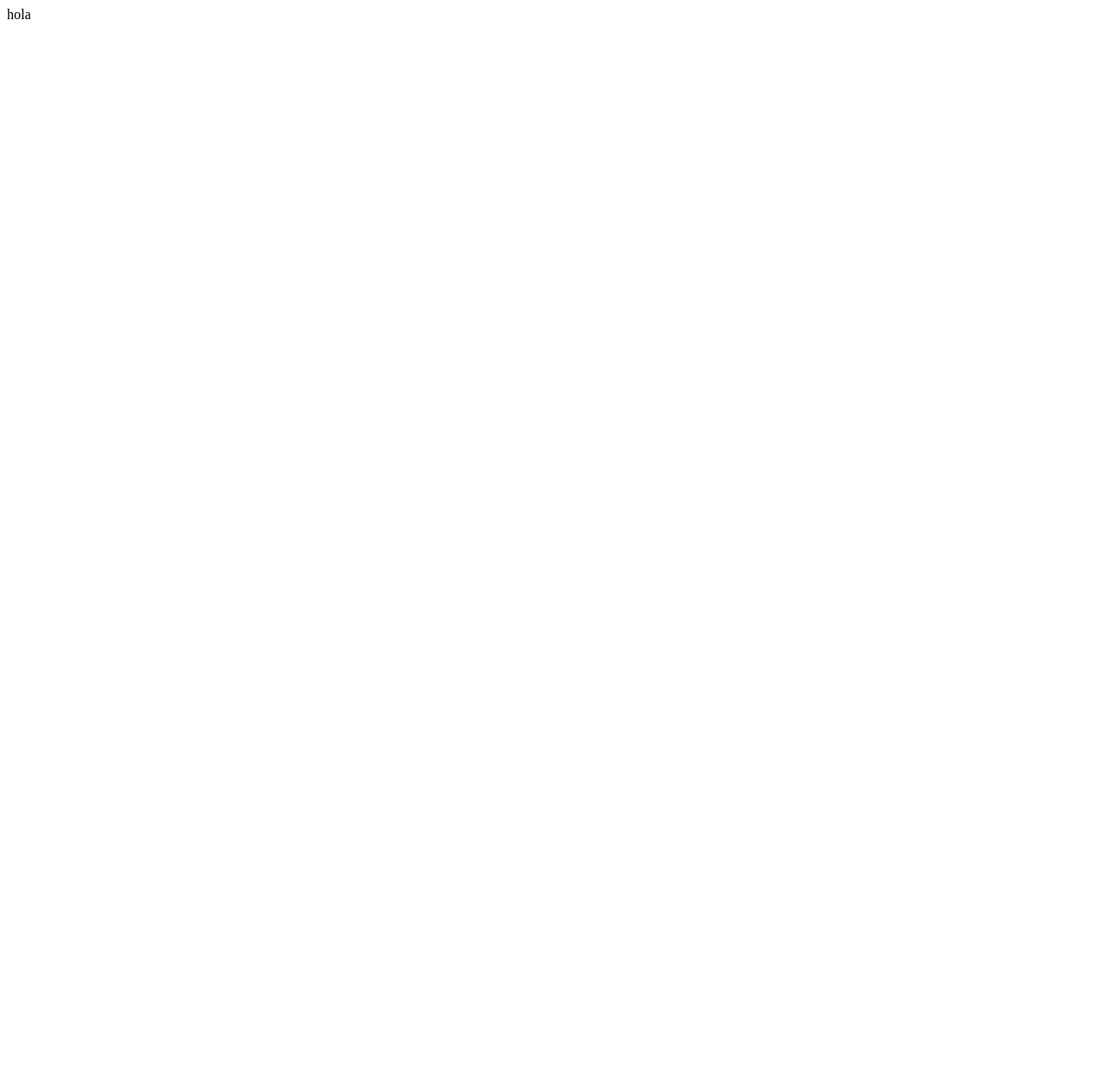
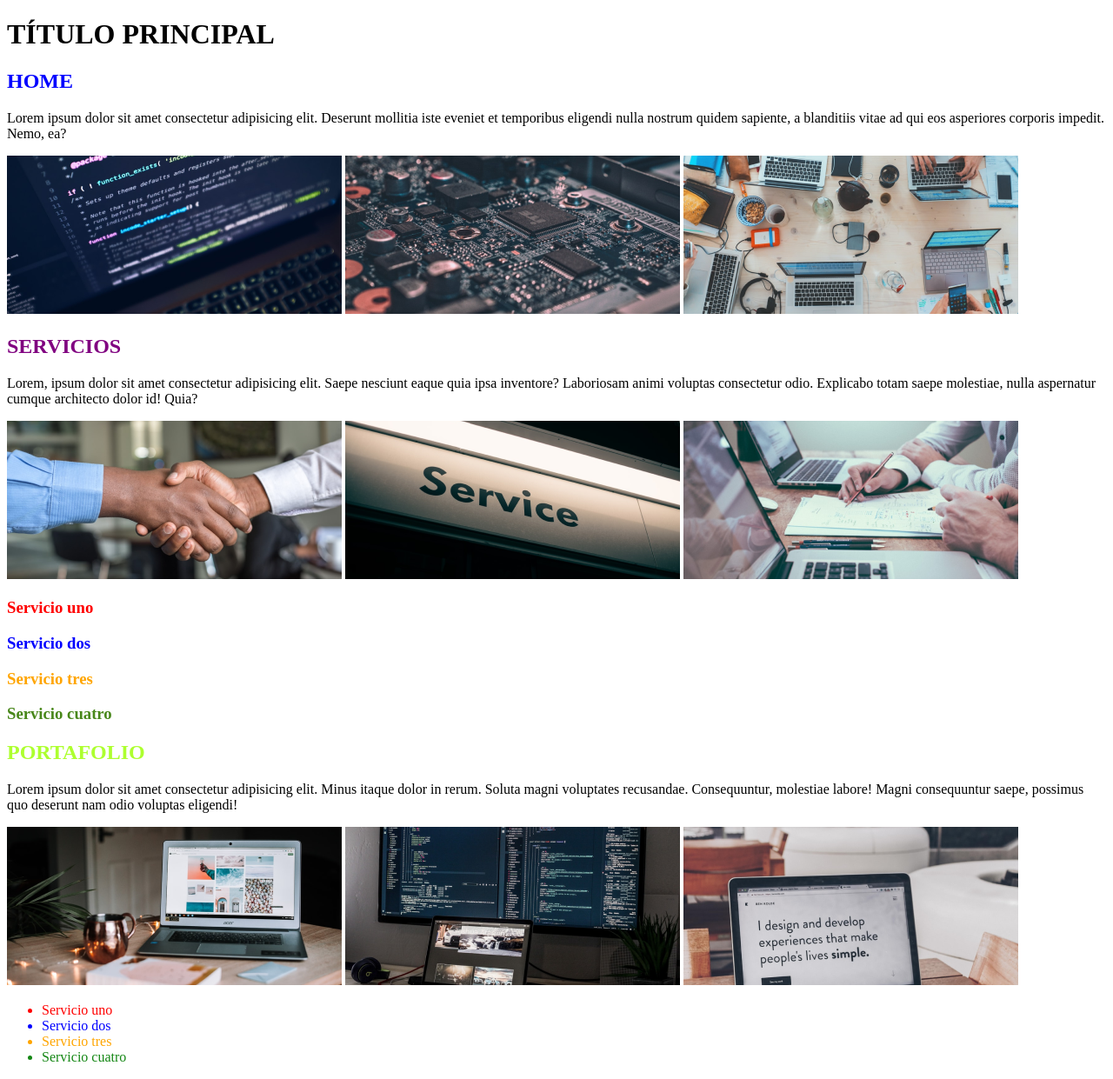
Before and after one commit to lesslylhe/ejemplon, a plain HTML site: page index.html in a window 1280 px wide. Shown: the whole page at 87% size. Before the commit the page ends 800 px from the top, so only its background shows below. Drawn offline with Linux system fonts and the light colour scheme.

Commit message:
modified

```diff
--- a/index.html
+++ b/index.html
@@ -1,11 +1,46 @@
 <!DOCTYPE html>
 <html lang="en">
+
 <head>
     <meta charset="UTF-8">
     <meta name="viewport" content="width=device-width, initial-scale=1.0">
     <title>Document</title>
 </head>
+
 <body>
-    hola
+    <h1>TÍTULO PRINCIPAL</h1>
+    <SECtion>
+        <h1 style="color: blue;">HOME</h1>
+        <p>Lorem ipsum dolor sit amet consectetur adipisicing elit. Deserunt mollitia iste eveniet et temporibus eligendi nulla nostrum quidem sapiente, a blanditiis vitae ad qui eos asperiores corporis impedit. Nemo, ea?</p>
+        <img src="./Rectangle 2.png" alt="" srcset="">
+        <img src="./Rectangle 3.png" alt="" srcset="">
+        <img src="./Rectangle 4.png" alt="" srcset="">
+    </SECtion>
+    <section>
+        <h1 style="color:purple;">SERVICIOS</h1>
+        <P>Lorem, ipsum dolor sit amet consectetur adipisicing elit. Saepe nesciunt eaque quia ipsa inventore? Laboriosam animi voluptas consectetur odio. Explicabo totam saepe molestiae, nulla aspernatur cumque architecto dolor id! Quia?</P>
+        <img src="./Rectangle 5.png" alt="" srcset="">
+        <img src="./Rectangle 6.png" alt="" srcset="">
+        <img src="./Rectangle 7.png" alt="" srcset="">
+
+        <h3 style="color:red;">Servicio uno  </h2>
+        <h3 style="color:blue;">Servicio dos</h2>
+        <h3 style="color:orange;">Servicio tres</h2>
+        <h3 style="color:rgb(72, 135, 26);">Servicio cuatro</h2>
+    </section>
+    <section>
+        <h2 style="color:greenyellow;">PORTAFOLIO</h2>
+        <P>Lorem ipsum dolor sit amet consectetur adipisicing elit. Minus itaque dolor in rerum. Soluta magni voluptates recusandae. Consequuntur, molestiae labore! Magni consequuntur saepe, possimus quo deserunt nam odio voluptas eligendi!</P>
+        <img src="./Rectangle 8.png" alt="" srcset="">
+        <img src="./Rectangle 9.png" alt="" srcset="">
+        <img src="./Rectangle 10.png" alt="" srcset="">
+        <ul>
+            <li style="color:red;">Servicio uno </li>
+            <li style="color:blue;">Servicio dos </li>
+            <li style="color:orange;">Servicio tres </li>
+            <li style="color:rgb(20, 135, 20);">Servicio cuatro</li>
+        </ul>
+    </section>
 </body>
+
 </html>
```
Also changed, not shown: Rectangle 10.png (added), Rectangle 2.png (added), Rectangle 3.png (added), Rectangle 4.png (added), Rectangle 5.png (added), Rectangle 6.png (added), Rectangle 7.png (added), Rectangle 8.png (added), Rectangle 9.png (added).
